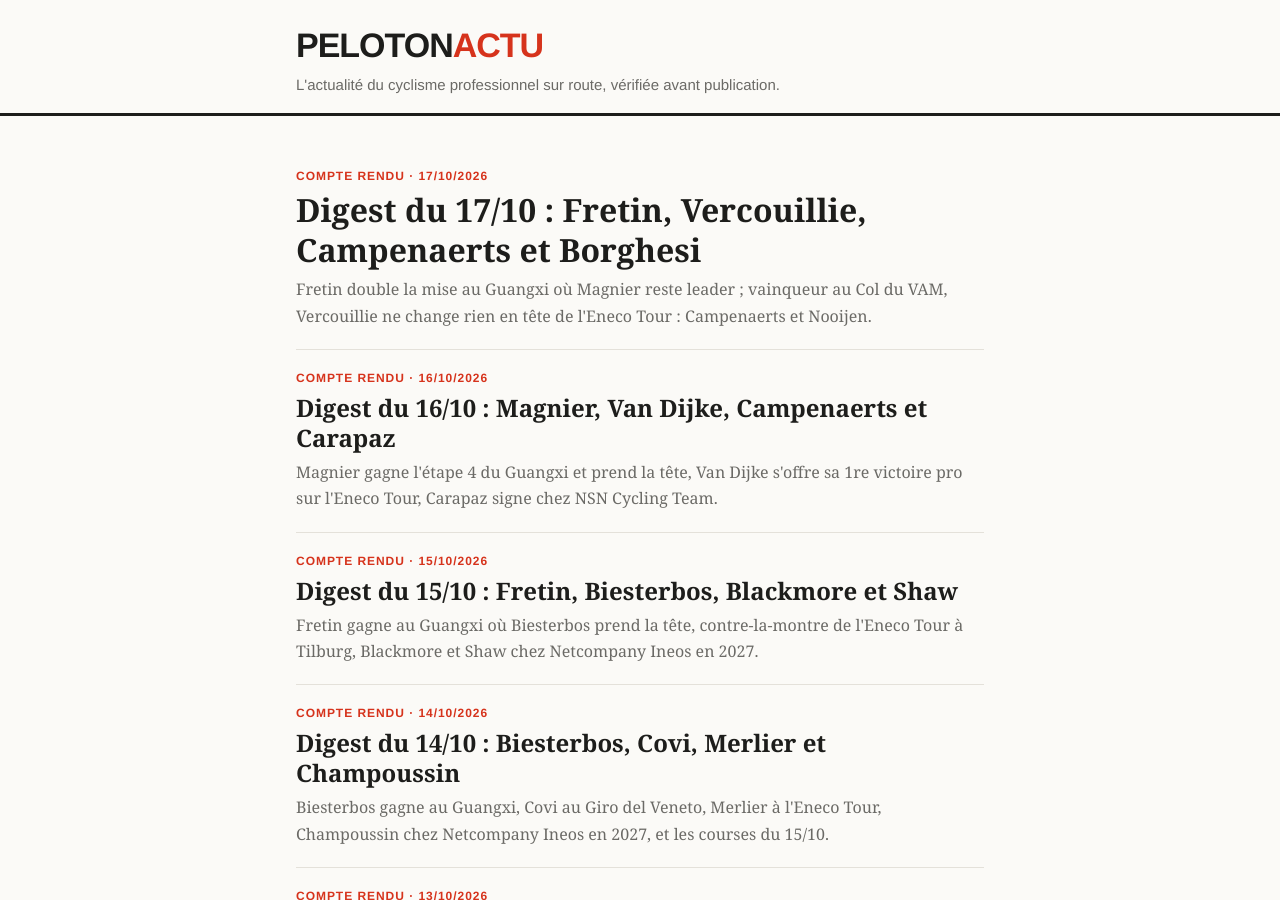
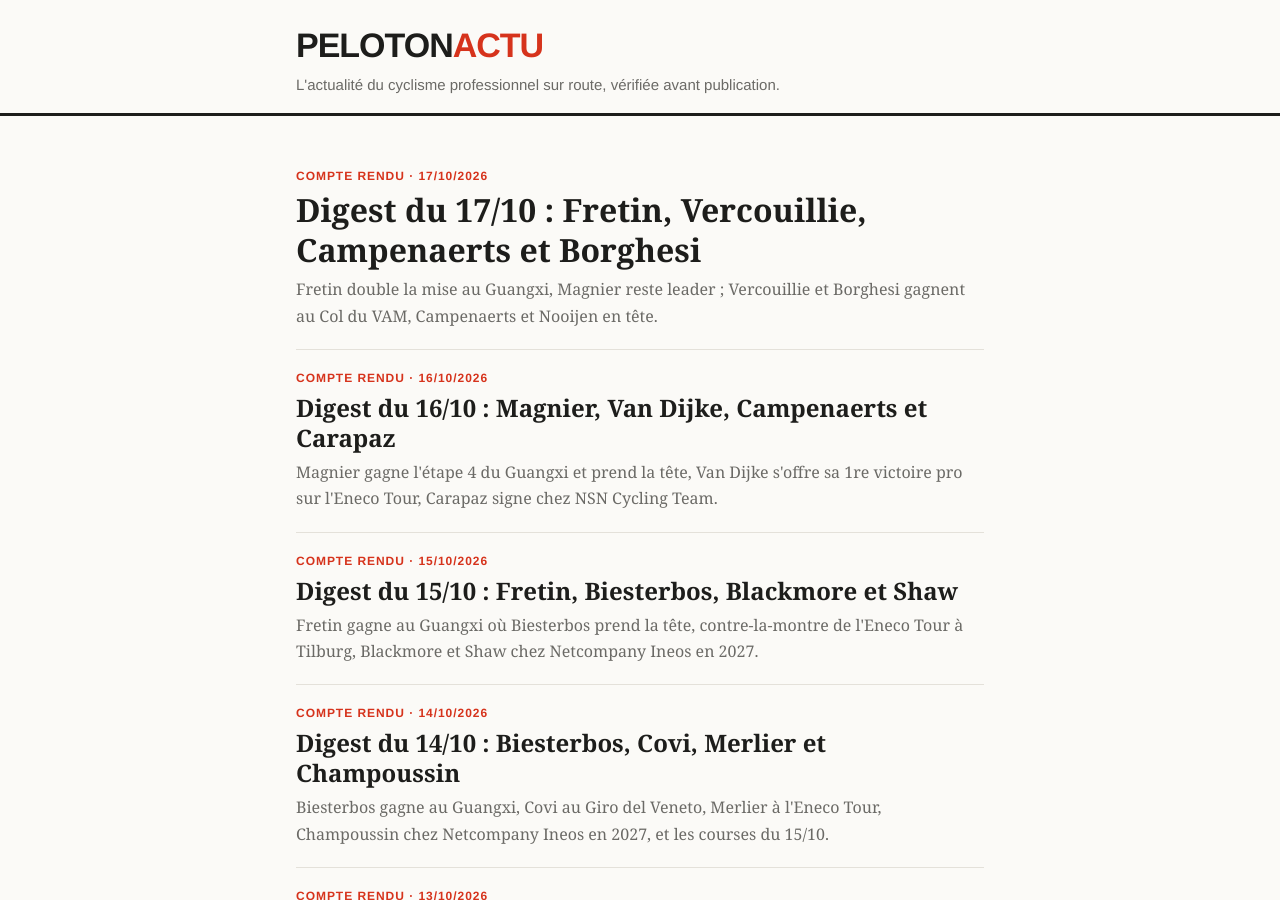
Before and after one commit to antoinebb/test-repo, a Jekyll site: the page built from index.html, in a window 1280 px wide and 900 px high. Built offline with Jekyll 4.4.1, drawn with Linux system fonts in a browser that asks for light colours.

Commit message:
Publication : correction de la méta-description

```diff
--- a/_posts/2026-10-17-digest-17-10-fretin-vercouillie-campenaerts-borghesi.md
+++ b/_posts/2026-10-17-digest-17-10-fretin-vercouillie-campenaerts-borghesi.md
@@ -4,7 +4,7 @@ title: "Digest du 17/10 : Fretin, Vercouillie, Campenaerts et Borghesi"
 date: 2026-10-17 18:05:00 +0200
 format: Compte rendu
 description: >-
-  Fretin double la mise au Guangxi où Magnier reste leader ; vainqueur au Col du VAM, Vercouillie ne change rien en tête de l'Eneco Tour : Campenaerts et Nooijen.
+  Fretin double la mise au Guangxi, Magnier reste leader ; Vercouillie et Borghesi gagnent au Col du VAM, Campenaerts et Nooijen en tête.
 chapo: >-
   Milan Fretin s'impose pour la deuxième fois cette semaine au Tour du Guangxi, où Paul Magnier reste leader malgré une chute dans le dernier kilomètre. À l'Eneco Tour, Victor Vercouillie gagne au Col du VAM chez les hommes et Letizia Borghesi chez les femmes, tandis que Victor Campenaerts et Lieke Nooijen gardent la tête du classement général.
 tags: ["Digest", "Tour du Guangxi", "Eneco Tour", "Milan Fretin", "Victor Campenaerts"]
```
